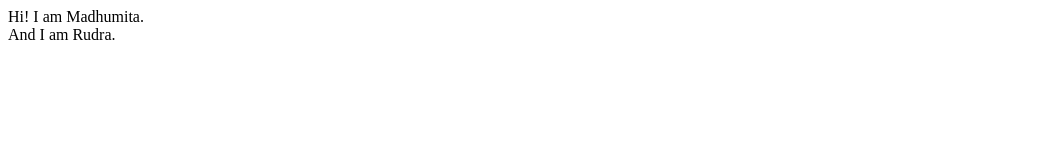
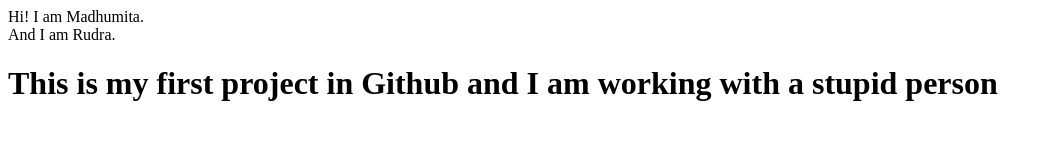
Before and after one commit to Madhumita0504/Innovations, a plain HTML site: page index.html in a window 1280 px wide. Shown: the whole page, without its empty margins (0-1053 px from the left). Drawn offline with Linux system fonts and the light colour scheme.

Commit message:
added First Project in Github
se enter the commit message for your changes. Lines starting

```diff
--- a/index.html
+++ b/index.html
@@ -5,5 +5,6 @@
 </head>
 <body>
  Hi! I am Madhumita.<br/>And I am Rudra.
+ <h1>This is my first project in Github and I am working with a stupid person </h1>
 </body>
 </html>
```
